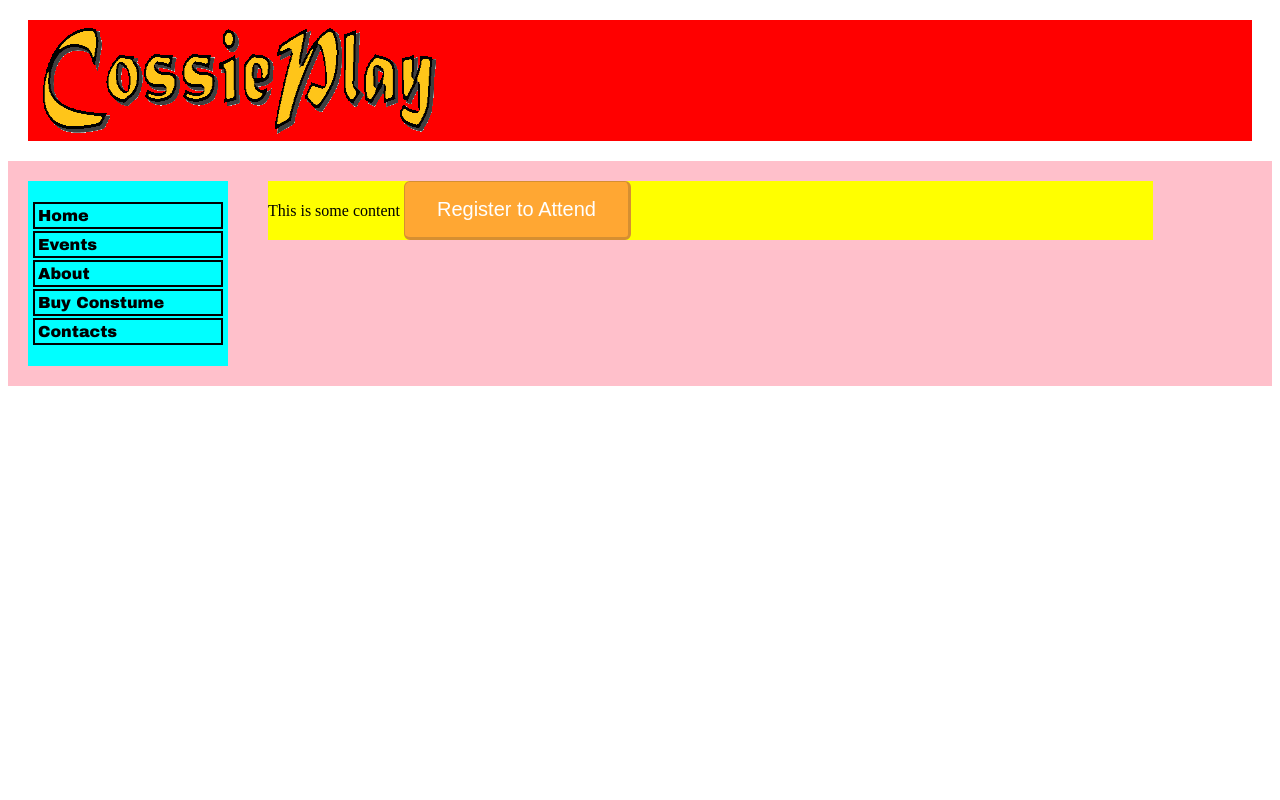
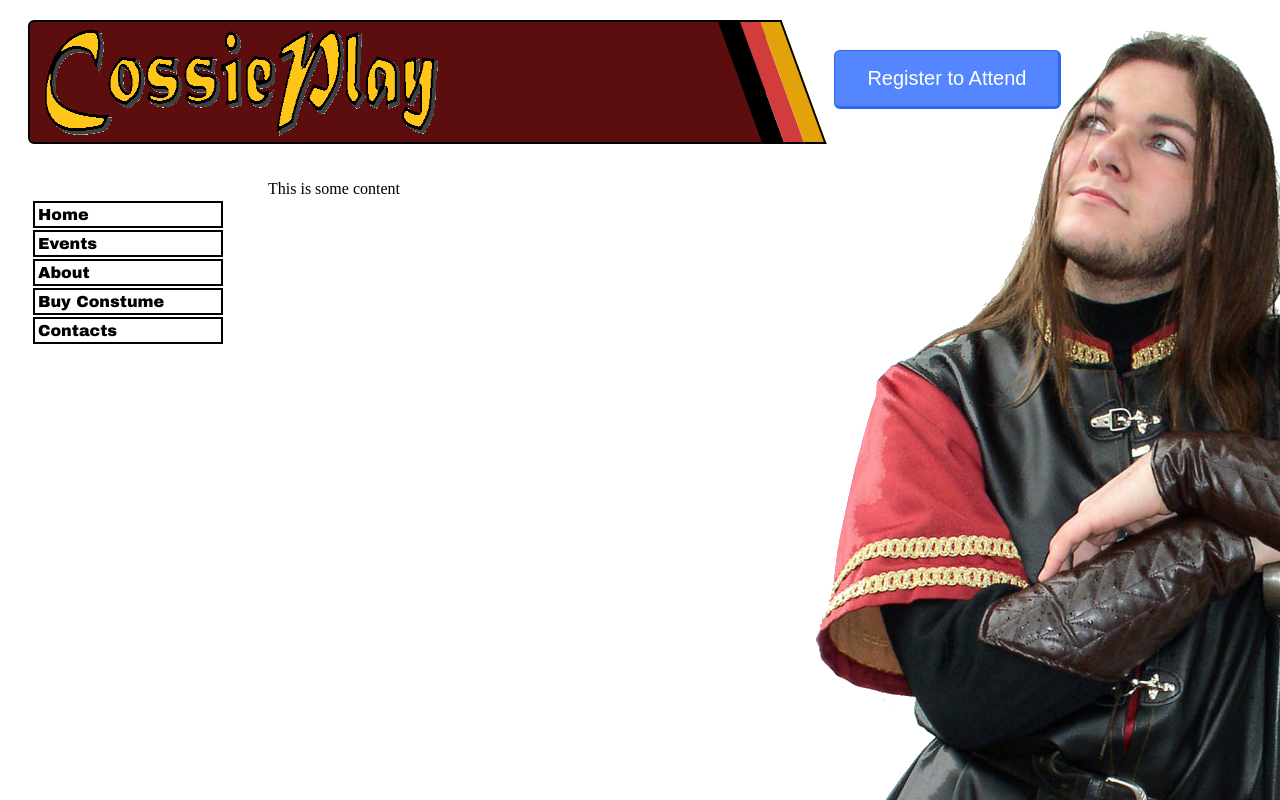
Before and after one commit to CalebMacdonaldBlack/CP1406-assessment1, a plain HTML site: page website/index.html in a window 1280 px wide. Drawn offline with Linux system fonts and the light colour scheme.

Commit message:
added background, customized header css, removed testing colors and added a call to action

```diff
--- a/website/Style/style.css
+++ b/website/Style/style.css
@@ -1,21 +1,27 @@
 header {
-    min-width: 600px;
-    background-color: red;
+    min-width: 850px;
+    height: 120px;
     margin: 20px;
+}
+
+body {
+    background-image: url("../assets/background.jpg");
+    background-position: right -300px top;
+    background-repeat: no-repeat;
 }
 
 .page-content {
     width: 100%;
+    height: 100%;
     min-width: 800px;
     overflow: auto;
-    background-color: pink;
+
 }
 
 .nav {
     width: 10%;
     min-width: 200px;
     margin: 20px;
-    background-color: aqua;
     float: left;
 }
 
@@ -47,7 +53,6 @@ header {
 }
 
 section {
-    background-color: yellow;
     float: left;
     margin: 20px;
     width: 70%;
@@ -55,25 +60,79 @@ section {
 }
 
 .register {
-    background-color: #FFA733;
+    background-color: #5487FF;
     color: white;
     font-size: 20px;
     padding: 16px 32px;
     border-radius: 6px;
-    border-top: 1px solid #D68F31;
-    border-left: 1px solid #D68F31;
-    border-bottom: 3px solid #D68F31;
-    border-right: 3px solid #D68F31;
+    border-top: 1px solid #2E68F0;
+    border-left: 1px solid #2E68F0;
+    border-bottom: 3px solid #2E68F0;
+    border-right: 3px solid #2E68F0;
     outline: none;
+    margin: 30px 30px;
+    margin-right: 20px;
+    float: left;
 }
 
 .register:active{
-    background-color: #D68F31;
+    background-color: #2E68F0;
     color: white;
     font-size: 20px;
     padding: 16px 32px;
-    border: 2px solid #D68F31;
+    border: 2px solid #2E68F0;
     border-radius: 6px;
     outline: none;
 
 }
+
+.logo-container {
+    background-color: #5C0E0E;
+    height: 120px;
+    width: 60%;
+    float:left;
+    margin-right: -26px;
+    border: 2px solid black;
+    border-radius: 6px;
+}
+
+.shape {
+    width: 22px;
+    height: 120px;
+    -webkit-transform: skew(20deg);
+       -moz-transform: skew(20deg);
+         -o-transform: skew(20deg);
+    background: black;
+    float: left;
+    border-top: 2px solid black;
+    border-bottom: 2px solid black;
+}
+
+.shape2 {
+    width: 20px;
+    height: 120px;
+    -webkit-transform: skew(20deg);
+       -moz-transform: skew(20deg);
+         -o-transform: skew(20deg);
+    background: #D13D3D;
+    float: left;
+    border-top: 2px solid black;
+    border-bottom: 2px solid black;
+}
+
+.shape3 {
+    width: 20px;
+    height: 120px;
+    -webkit-transform: skew(20deg);
+       -moz-transform: skew(20deg);
+         -o-transform: skew(20deg);
+    background: #E3A209;
+    float: left;
+    border-top: 2px solid black;
+    border-bottom: 2px solid black;
+    border-right: 2px solid black;
+}
+
+.logo {
+    float:left;
+}
--- a/website/index.html
+++ b/website/index.html
@@ -8,7 +8,13 @@
 
 <body>
     <header>
-        <img src="assets/logo.png">
+        <div class="logo-container">
+            <img src="assets/logo.png" class="logo">
+        </div>
+        <div class="shape"></div>
+        <div class="shape2"></div>
+        <div class="shape3"></div>
+        <button class="register">Register to Attend</button>
     </header>
     <div class="page-content">
         <nav class="nav">
@@ -22,7 +28,7 @@
         </nav>
         <section>
             This is some content
-            <button class="register">Register to Attend</button>
+
         </section>
     </div>
 </body>
```
Also changed, not shown: CossiePlay/images/boromir-4-1478698.jpg (deleted), website/Assets/background.jpg (added).
